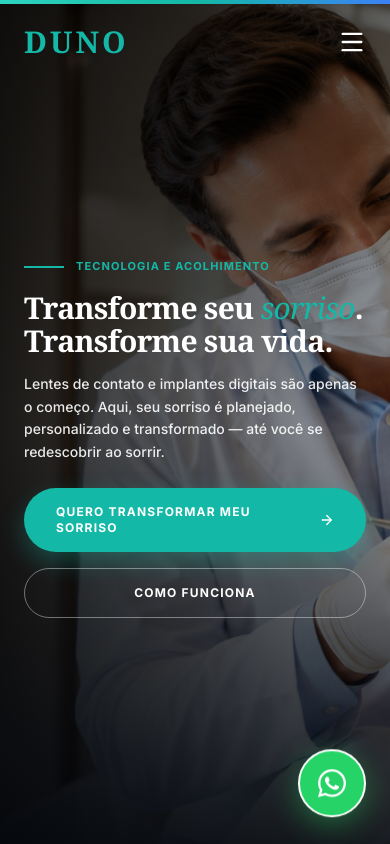
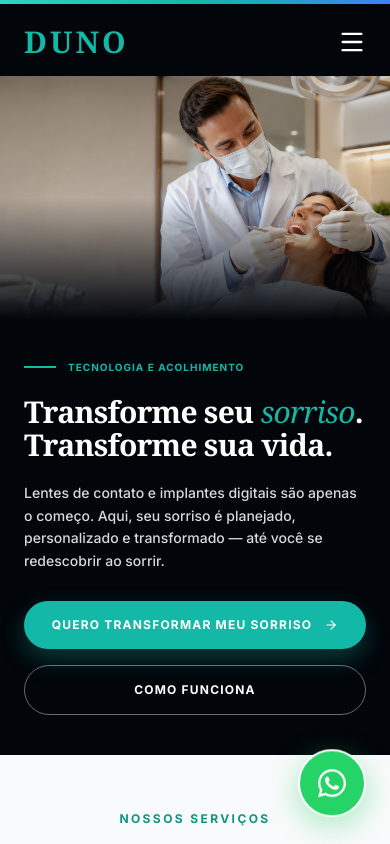
Before and after one commit to matheusetecestudo-sys/dentista, a React (Vite) app: page / in a window 390 px wide. Shown: the top 844 px of the page. Built offline with nearby package versions, Linux system fonts and the light colour scheme; a web font is replaced by a local one.

Commit message:
design: implement responsive layout for hero to display entire image without crops on mobile

```diff
--- a/src/components/Hero.tsx
+++ b/src/components/Hero.tsx
@@ -3,64 +3,118 @@ import { ArrowRight } from 'lucide-react';
 
 const Hero = () => {
     return (
-        <section className="relative min-h-[100dvh] w-full flex items-center justify-start overflow-hidden bg-[#02050A] pt-32 pb-24" id="inicio">
-            {/* Imagem de Fundo de Alta Resolução - Ocupa toda a tela de forma nítida */}
+        <section className="relative w-full overflow-hidden bg-[#02050A]" id="inicio">
+            {/* LAYOUT MOBILE (Exibido apenas em telas menores que lg - Imagem visível por completo) */}
+            <div className="lg:hidden flex flex-col w-full pt-[76px]">
+                {/* Imagem Inteira sem cortes em Proporção de Tela Larga */}
+                <div className="w-full aspect-[16/10] relative bg-[#02050A]">
+                    <img
+                        src="/banner01 (4).png"
+                        alt="Clínica DUNO Odontologia"
+                        className="w-full h-full object-cover object-center"
+                    />
+                    {/* Gradiente suave inferior para mesclar a imagem com o fundo preto do texto */}
+                    <div className="absolute inset-0 bg-gradient-to-t from-[#02050A] via-transparent to-black/20"></div>
+                </div>
+
+                {/* Conteúdo de Texto abaixo da Imagem - Sem sobreposição */}
+                <div className="px-6 py-10 flex flex-col items-start text-left space-y-5 bg-[#02050A]">
+                    {/* Badge */}
+                    <div className="flex items-center gap-3">
+                        <span className="w-8 h-[2px] bg-[#14b8a6]"></span>
+                        <span className="text-[10px] font-bold text-[#14b8a6] uppercase tracking-widest">
+                            Tecnologia e Acolhimento
+                        </span>
+                    </div>
+
+                    {/* Título */}
+                    <h1 className="font-serif text-3xl xs:text-4xl text-white font-bold leading-[1.12] tracking-tight">
+                        Transforme seu <span className="text-[#14b8a6] italic font-serif font-normal">sorriso</span>.<br />
+                        Transforme sua vida.
+                    </h1>
+
+                    {/* Descrição */}
+                    <p className="text-sm text-white/85 font-medium leading-relaxed font-sans">
+                        Lentes de contato e implantes digitais são apenas o começo. Aqui, seu sorriso é planejado, personalizado e transformado — até você se redescobrir ao sorrir.
+                    </p>
+
+                    {/* Botões */}
+                    <div className="flex flex-col items-stretch gap-4 pt-2 w-full">
+                        <a
+                            href="https://wa.me/5511992876219"
+                            target="_blank"
+                            rel="noopener noreferrer"
+                            className="bg-[#14b8a6] text-white px-6 py-4 rounded-full font-bold uppercase tracking-widest hover:bg-[#0f766e] active:scale-95 transition-all duration-300 flex items-center justify-center gap-3 text-xs shadow-[0_10px_25px_rgba(20,184,166,0.3)]"
+                        >
+                            Quero Transformar Meu Sorriso
+                            <ArrowRight size={14} />
+                        </a>
+
+                        <a
+                            href="#tratamentos"
+                            className="border border-white/40 text-white px-6 py-4 rounded-full font-bold uppercase tracking-widest hover:border-white hover:bg-white/10 active:scale-95 transition-all duration-300 flex items-center justify-center text-xs"
+                        >
+                            Como Funciona
+                        </a>
+                    </div>
+                </div>
+            </div>
+
+            {/* LAYOUT DESKTOP (Exibido apenas em lg e telas maiores - Fullscreen com texto sobreposto) */}
+            <div className="hidden lg:flex relative min-h-[100dvh] w-full items-center justify-start pt-32 pb-24">
+                {/* Imagem de Fundo de Alta Resolução */}
                 <div className="absolute inset-0 z-0 select-none pointer-events-none">
                     <img
                         src="/banner01 (4).png"
                         alt="Clínica DUNO Odontologia"
                         className="w-full h-full object-cover opacity-100 object-center"
                     />
-
-                {/* Overlay de gradiente sofisticado e sutil para garantir legibilidade perfeita da fonte branca */}
                     <div className="absolute inset-0 bg-gradient-to-r from-black/85 via-black/60 to-black/30"></div>
                     <div className="absolute inset-0 bg-gradient-to-t from-[#02050A]/85 via-transparent to-black/40"></div>
                 </div>
 
-            {/* Conteúdo Alinhado à Esquerda - Cores do Site (Teal) */}
-            <div className="container mx-auto px-6 sm:px-12 relative z-10 max-w-7xl">
+                {/* Conteúdo Alinhado à Esquerda */}
+                <div className="container mx-auto px-12 relative z-10 max-w-7xl">
                     <motion.div
                         initial={{ opacity: 0, x: -40 }}
                         animate={{ opacity: 1, x: 0 }}
                         transition={{ duration: 0.9, ease: [0.16, 1, 0.3, 1] }}
-                    className="flex flex-col items-start text-left space-y-4 sm:space-y-6 max-w-4xl"
+                        className="flex flex-col items-start text-left space-y-6 max-w-4xl"
                     >
                         {/* Badge de Destaque com Linha Teal do Site */}
                         <div className="flex items-center gap-3">
                             <span className="w-10 h-[2px] bg-[#14b8a6]"></span>
-                        <span className="text-[11px] sm:text-xs font-bold text-[#14b8a6] uppercase tracking-widest">
+                            <span className="text-xs font-bold text-[#14b8a6] uppercase tracking-widest">
                                 Tecnologia e Acolhimento
                             </span>
                         </div>
 
-                    {/* Título Serifado de Luxo com Itálico Teal (Tamanho Seguro e Responsivo) */}
-                    <h1 className="font-serif text-3xl xs:text-4xl sm:text-5xl md:text-6xl lg:text-7xl text-white font-bold leading-[1.1] tracking-tight">
+                        {/* Título Serifado de Luxo com Itálico Teal */}
+                        <h1 className="font-serif lg:text-7xl text-white font-bold leading-[1.1] tracking-tight">
                             Transforme seu <span className="text-[#14b8a6] italic font-serif font-normal">sorriso</span>.<br />
                             Transforme sua vida.
                         </h1>
 
-                    {/* Descrição Limpa, Alinhada e Focada no Propósito */}
-                    <p className="text-sm sm:text-base md:text-lg text-white/90 max-w-2xl font-medium leading-relaxed font-sans">
+                        {/* Descrição Limpa */}
+                        <p className="lg:text-lg text-white/90 max-w-2xl font-medium leading-relaxed font-sans">
                             Lentes de contato e implantes digitais são apenas o começo. Aqui, seu sorriso é planejado, personalizado e transformado — até você se redescobrir ao sorrir.
                         </p>
 
-                    {/* Botões Alinhados à Esquerda com Cor do Site (Teal) */}
-                    <div className="flex flex-col sm:flex-row items-stretch sm:items-center gap-4 pt-2 w-full sm:w-auto">
-                        {/* Botão Principal Teal Cápsula */}
+                        {/* Botões Teal */}
+                        <div className="flex items-center gap-4 pt-2">
                             <a
                                 href="https://wa.me/5511992876219"
                                 target="_blank"
                                 rel="noopener noreferrer"
-                            className="bg-[#14b8a6] text-white px-8 py-4 sm:px-10 sm:py-4.5 rounded-full font-bold uppercase tracking-widest hover:bg-[#0f766e] hover:scale-105 active:scale-95 transition-all duration-300 flex items-center justify-center gap-3 text-xs sm:text-sm shadow-[0_10px_25px_rgba(20,184,166,0.3)]"
+                                className="bg-[#14b8a6] text-white px-10 py-4.5 rounded-full font-bold uppercase tracking-widest hover:bg-[#0f766e] hover:scale-105 active:scale-95 transition-all duration-300 flex items-center justify-center gap-3 text-sm shadow-[0_10px_25px_rgba(20,184,166,0.3)]"
                             >
                                 Quero Transformar Meu Sorriso
                                 <ArrowRight size={16} />
                             </a>
 
-                        {/* Botão Secundário Transparente */}
                             <a
                                 href="#tratamentos"
-                            className="border border-white/40 text-white px-8 py-4 sm:px-10 sm:py-4.5 rounded-full font-bold uppercase tracking-widest hover:border-white hover:bg-white/10 hover:scale-105 active:scale-95 transition-all duration-300 flex items-center justify-center text-xs sm:text-sm"
+                                className="border border-white/40 text-white px-10 py-4.5 rounded-full font-bold uppercase tracking-widest hover:border-white hover:bg-white/10 hover:scale-105 active:scale-95 transition-all duration-300 flex items-center justify-center text-sm"
                             >
                                 Como Funciona
                             </a>
@@ -68,8 +122,8 @@ const Hero = () => {
                     </motion.div>
                 </div>
 
-            {/* Indicador de Rolagem Minimalista no Canto Inferior (Apenas em telas grandes) */}
-            <div className="absolute bottom-8 left-12 hidden lg:flex items-center gap-3 opacity-50">
+                {/* Indicador de Rolagem Minimalista no Canto Inferior */}
+                <div className="absolute bottom-8 left-12 flex items-center gap-3 opacity-50">
                     <span className="text-white text-[9px] font-bold uppercase tracking-widest">Role para explorar</span>
                     <div className="w-12 h-[1px] bg-white/20 relative overflow-hidden rounded-full">
                         <motion.div
@@ -79,6 +133,7 @@ const Hero = () => {
                         />
                     </div>
                 </div>
+            </div>
         </section>
     );
 };
```
Lines whose indentation alone changed are shown as unchanged.
